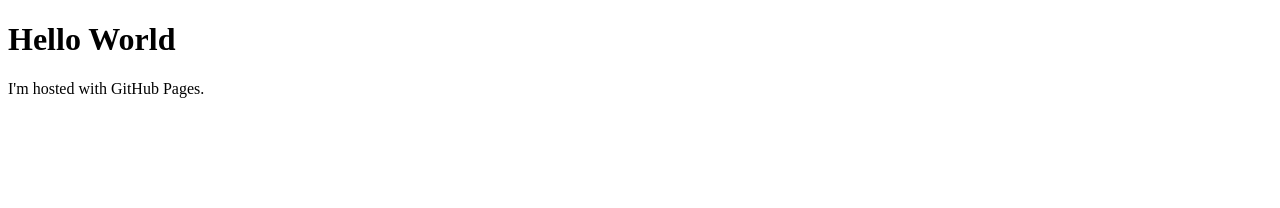
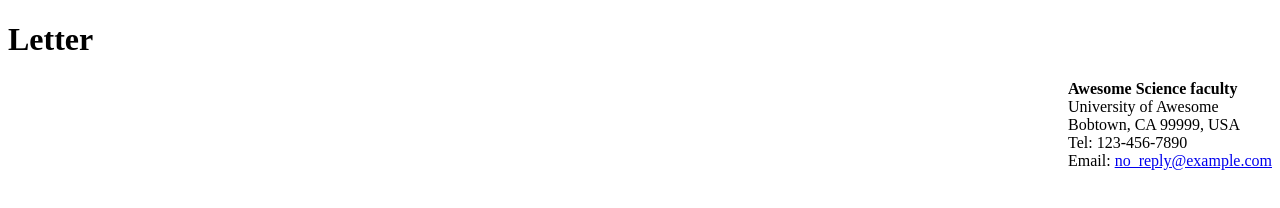
Before and after one commit to Rodwan1/rodwan2.github.io, a plain HTML site: page index.html in a window 1280 px wide. Drawn offline with Linux system fonts and the light colour scheme.

Commit message:
Update index.html

```diff
--- a/index.html
+++ b/index.html
@@ -1,7 +1,20 @@
 <!DOCTYPE html>
 <html>
 <body>
-<h1>Hello World</h1>
-<p>I'm hosted with GitHub Pages.</p>
+<h1>Letter</h1>
+<style>
+    .side-text {
+      float: right;
+      margin-left: 20px;
+    }
+  </style>
+
+  <div class="side-text">
+    <strong>Awesome Science faculty</strong><br>
+    University of Awesome<br>
+    Bobtown, CA 99999, USA<br>
+    Tel: 123-456-7890<br>
+    Email: <a href="mailto:no_reply@example.com">no_reply@example.com</a>
+  </div>
 </body>
 </html>
```
